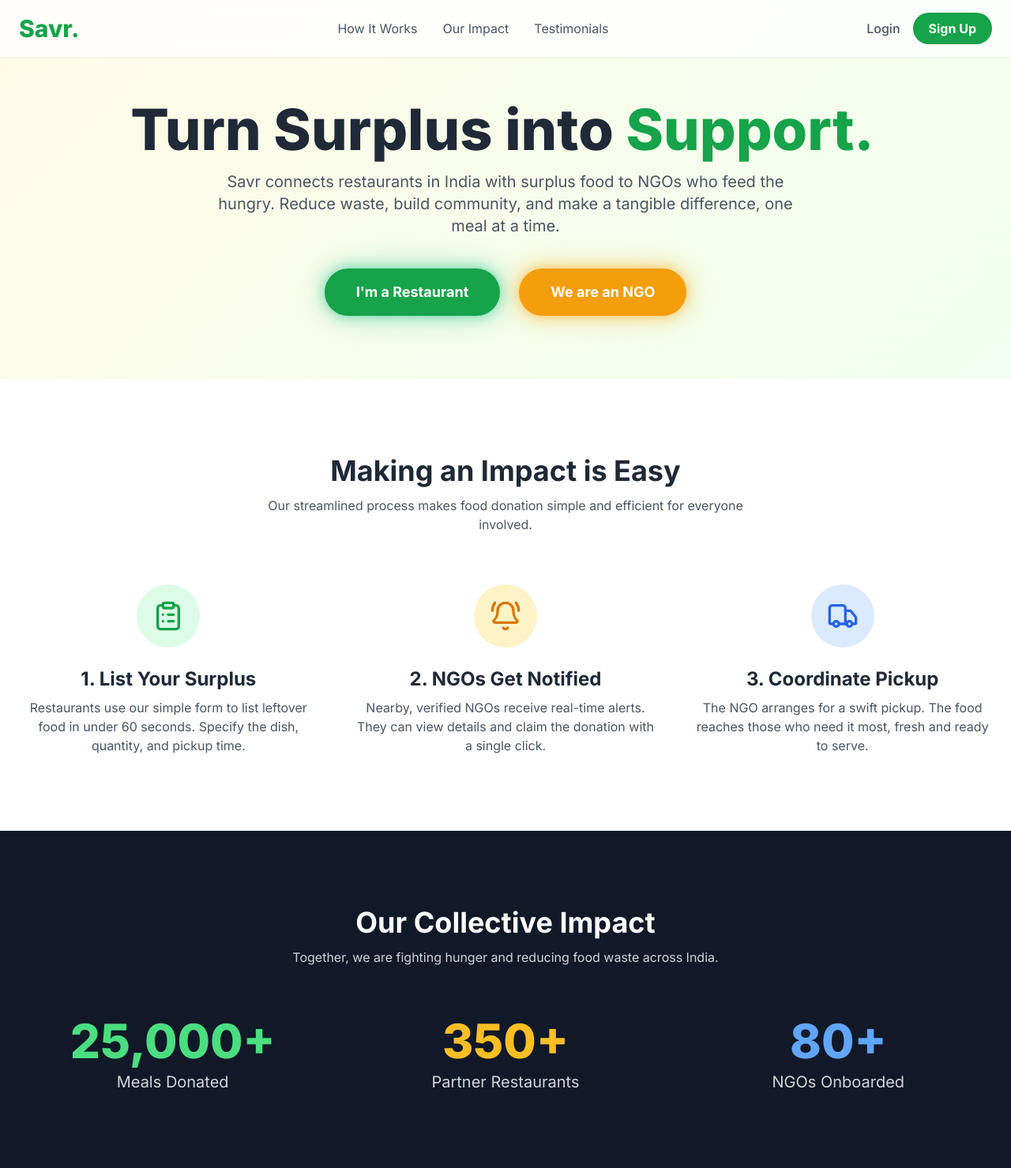
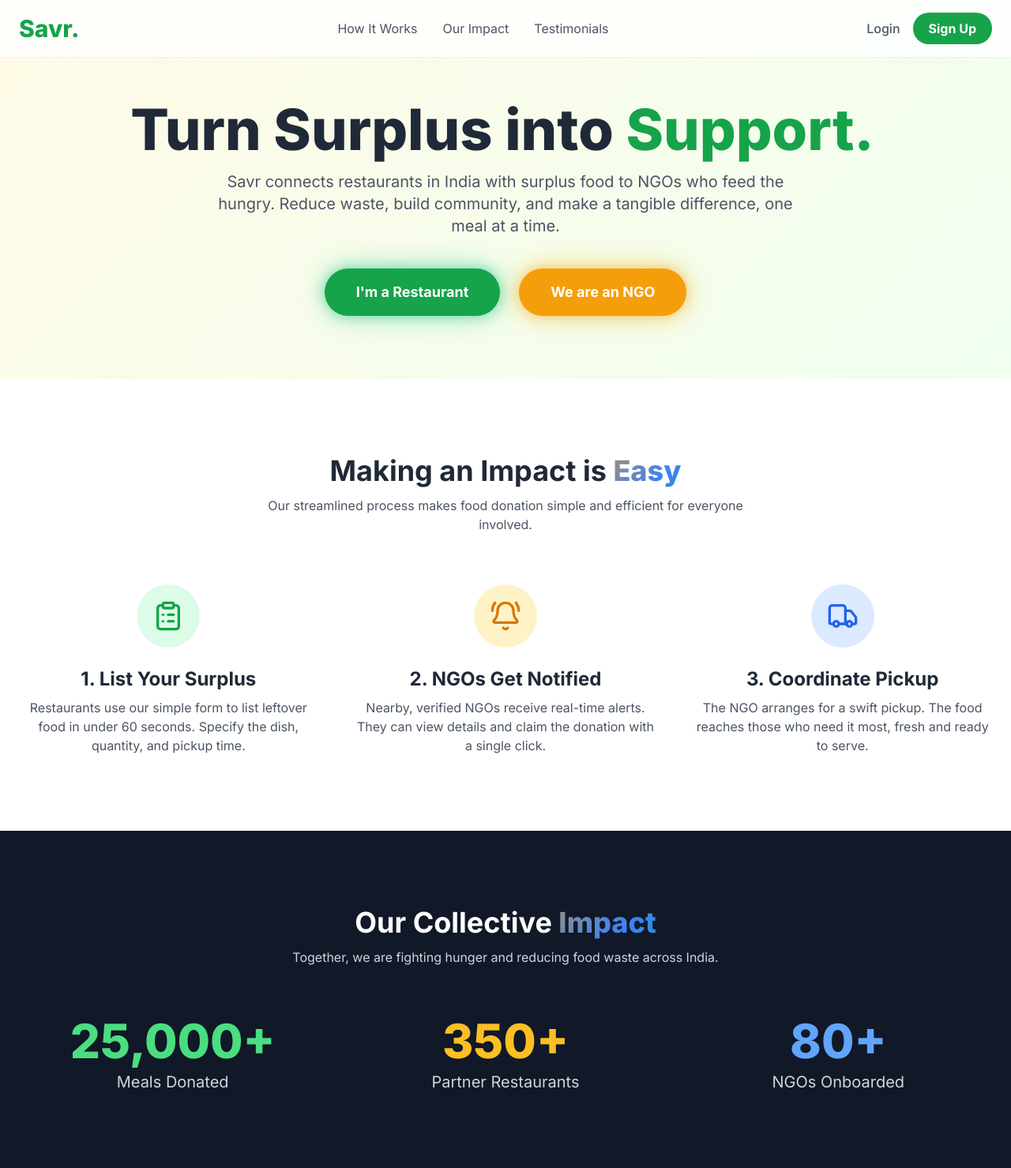
Before and after one commit to cht-chaitanya-sai/Savr, a Django app: page / in a window 1280 px wide. Shown: the top 1479 px of the page at 79% size. Run offline with Django 5.2, Linux system fonts and the light colour scheme; some libraries are stand-ins or nearby versions.

Commit message:
#7 add glitter effect

```diff
--- a/project/base/templates/base/main.html
+++ b/project/base/templates/base/main.html
@@ -25,7 +25,7 @@
     <section id="how-it-works" class="py-24 bg-white">
         <div class="container mx-auto px-6">
             <div class="text-center mb-16 reveal-on-scroll">
-                <h2 class="text-4xl font-bold mb-3">Making an Impact is Easy</h2>
+                <h2 class="text-4xl font-bold mb-3">Making an Impact is <span class="glitter-text">Easy</span></h2>
                 <p class="text-gray-600 max-w-2xl mx-auto">Our streamlined process makes food donation simple and efficient for everyone involved.</p>
             </div>
             <div class="grid md:grid-cols-3 gap-12 text-center">
@@ -57,7 +57,7 @@
     <section id="impact" class="py-24 bg-gray-900 text-white">
         <div class="container mx-auto px-6">
             <div class="text-center mb-16 reveal-on-scroll">
-                <h2 class="text-4xl font-bold mb-3">Our Collective Impact</h2>
+                <h2 class="text-4xl font-bold mb-3">Our Collective <span class="glitter-text">Impact</span></h2>
                 <p class="text-gray-300 max-w-2xl mx-auto">Together, we are fighting hunger and reducing food waste across India.</p>
             </div>
             <div class="grid grid-cols-1 sm:grid-cols-3 gap-8 text-center">
```
